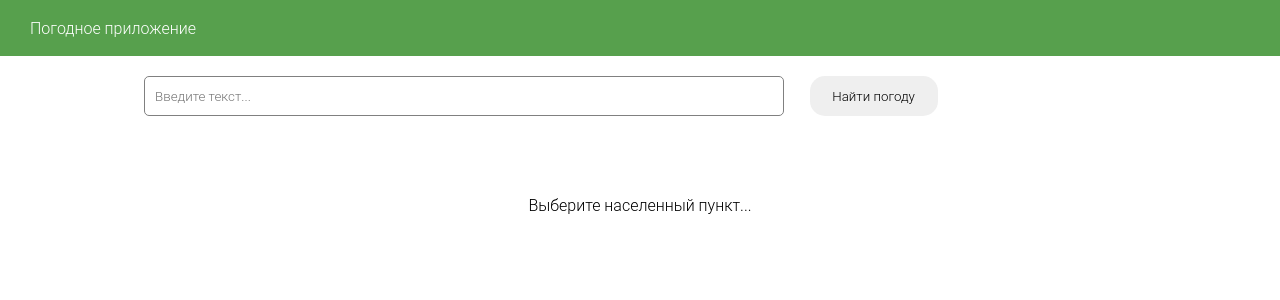
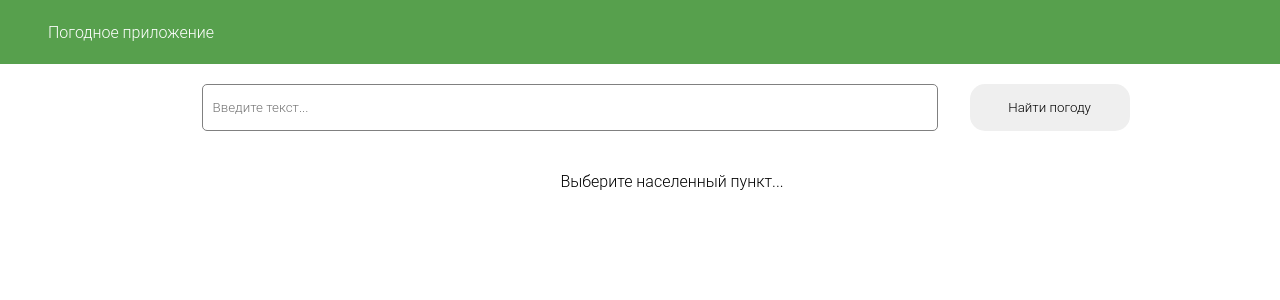
Before and after one commit to invbeans/weather_app_vue, a Vue app: page / in a window 1280 px wide. Shown: the top 300 px of the page. Built offline with nearby package versions, Linux system fonts and the light colour scheme; no server answers.

Commit message:
tried to change sizes

```diff
--- a/src/App.vue
+++ b/src/App.vue
@@ -25,6 +25,7 @@ export default {
 }
 
 .app {
+  margin-top: 4rem;
   padding: 20px;
 }
 </style>
--- a/src/components/DetailedWeather.vue
+++ b/src/components/DetailedWeather.vue
@@ -43,7 +43,7 @@ export default {
 .container {
     display: flex;
     flex-direction: column;
-    row-gap: 2vh;
+    row-gap: 1.2em;
     color: wheat;
 }
 </style>
--- a/src/components/HourWeather.vue
+++ b/src/components/HourWeather.vue
@@ -58,7 +58,7 @@ export default {
 }
 
 .weather-block {
-    padding-top: 5vh;
+    padding-top: 3em;
     display: flex;
     flex-direction: row;
     align-items: center;
@@ -70,12 +70,16 @@ transition-group {
     flex-direction: row;
 }
 
+.one-hour {
+    max-width: 3rem;
+}
+
 button {
     background-color: rgb(87, 160, 77);
     border-radius: 10px;
     border: none;
-    width: 3vw;
-    height: 4vh;
+    width: 2rem;
+    height: 2.5rem;
 }
 
 .hours-list-enter-active,
--- a/src/components/LocalitiesOption.vue
+++ b/src/components/LocalitiesOption.vue
@@ -12,9 +12,6 @@ export default {
 
 <style scoped lang="scss">
 optgroup {
-    height: 5vh;
-    width: 50vw;
-    padding: 10px;
     border: 1px solid gray;
     border-radius: 5px;
 }
--- a/src/components/LocalitiesSelect.vue
+++ b/src/components/LocalitiesSelect.vue
@@ -29,16 +29,14 @@ export default {
 
 <style scoped lang="scss">
 select {
-    height: 5vh;
-    width: 50vw;
+    height: 3.5em;
+    width: 46rem;
     padding: 10px;
     border: 1px solid gray;
     border-radius: 5px;
 }
 
 option {
-    height: 5vh;
-    width: 50vw;
     padding: 10px;
     border: 1px solid gray;
     border-radius: 5px;
--- a/src/components/NavbarComponent.vue
+++ b/src/components/NavbarComponent.vue
@@ -10,7 +10,11 @@ export default {
 </script>
 <style scoped lang="scss">
 .navbar-container {
-    height: 7vh;
+    position: fixed;
+    top: 0;
+    left: 0;
+    right: 0;
+    height: 4rem;
     width: 100%;
     background-color: rgb(87, 160, 77);
     display: flex;
@@ -18,7 +22,7 @@ export default {
 }
 
 .navbar-container p {
-    padding: 30px;
+    padding: 3em;
     color: white;
 }
 </style>
--- a/src/components/shared/SharedButton.vue
+++ b/src/components/shared/SharedButton.vue
@@ -12,11 +12,11 @@ export default {
 
 <style scoped lang="scss">
 button {
-    height: 5vh;
-    width: 10vw;
+    height: 3.5em;
+    width: 10rem;
     min-width: fit-content;
     border: none;
     border-radius: 15px;
-    padding: 10px;
+    padding: 1em 1.5rem;
 }
 </style>
--- a/src/components/shared/SharedInput.vue
+++ b/src/components/shared/SharedInput.vue
@@ -18,8 +18,8 @@ export default {
 
 <style scoped lang="scss">
 input {
-    height: 5vh;
-    width: 50vw;
+    height: 3.5em;
+    width: 46rem;
     padding: 10px;
     border: 1px solid gray;
     border-radius: 5px;
--- a/src/components/shared/SharedWeatherBlock.vue
+++ b/src/components/shared/SharedWeatherBlock.vue
@@ -16,10 +16,11 @@ export default {
 
 <style scoped lang="scss">
 .weather-container {
-    height: 30vh;
+    height: 14rem;
     width: 100%;
+    min-width: 15em;
     border-radius: 20px;
-    padding: 20px 30px;
-    box-shadow: inset 0.5em 0.5em 1em 0.2em rgba(80, 4, 40, 0.2);
+    padding: 1.2em 1.8rem;
+    box-shadow: inset 0.5em 0.5em 2em 1.5em rgba(53, 51, 43, 0.331);
 }
 </style>
--- a/src/pages/MainPage.vue
+++ b/src/pages/MainPage.vue
@@ -1,5 +1,6 @@
 <template>
     <div class="wrapper">
+        <div class="content-wrapper">
             <div class="input-container">
                 <shared-input :input-value="searchQuery" @update:input-value="setSearchQuery"
                     @keyup.enter="searchLocation"></shared-input>
@@ -20,7 +21,8 @@
                         </detailed-weather>
                     </shared-weather-block>
                     <shared-weather-block :imageURL='forecastBlockBg' v-if="forecastWeather !== undefined">
-                    <forecast-weather :forecastWeather="forecastWeather.forecast.forecastday.slice(1)"></forecast-weather>
+                        <forecast-weather
+                            :forecastWeather="forecastWeather.forecast.forecastday.slice(1)"></forecast-weather>
                     </shared-weather-block>
                     <shared-weather-block class="col-span" v-if="forecastWeather !== undefined" :imageURL='hoursBlockBg'>
                         <hour-weather :hourWeatherProp="forecastWeather.forecast.forecastday[0].hour"></hour-weather>
@@ -28,7 +30,7 @@
                 </div>
                 <p v-else>Выберите населенный пункт...</p>
             </transition>
-
+        </div>
     </div>
 </template>
 
@@ -87,26 +89,35 @@ export default {
 </script>
 
 <style scoped lang="scss">
+
 .wrapper {
     height: 100%;
     width: 100%;
+    display: flex;
+    justify-content: center;
+}
+.content-wrapper {
+    height: 100%;
+    width: 90em;
+    padding-left: 4em;
     display: flex;
     flex-direction: column;
     align-items: center;
 }
 
 .found-localities {
-    height: 10vh;
+    padding-top: 1.3rem;
+    padding-bottom: 1.3rem;
     width: 80%;
-    align-items: center;
     display: flex;
+    align-items: flex-start;
 }
 
 .input-container {
     width: 80%;
     display: flex;
     justify-items: baseline;
-    gap: 2vw;
+    gap: 2em;
     align-items: flex-start;
 }
 
@@ -114,10 +125,10 @@ export default {
     height: auto;
     width: 80%;
     display: grid;
-    padding-top: 2vh;
+    padding-top: 1rem;
     grid-template-columns: 1fr 1fr 1fr;
-    column-gap: 1vw;
-    row-gap: 3vh;
+    column-gap: 1rem;
+    row-gap: 1rem;
 }
 
 .col-span {
@@ -132,4 +143,5 @@ export default {
 .fade-enter-from,
 .fade-leave-to {
     opacity: 0;
-}</style>
+}
+</style>
```
Lines whose indentation alone changed are shown as unchanged.
